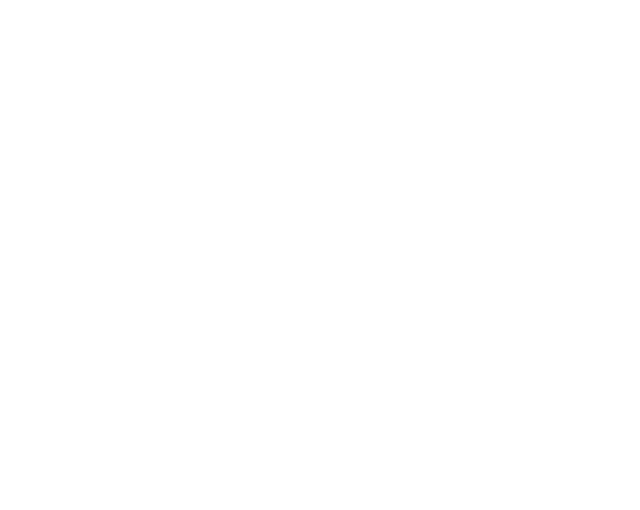
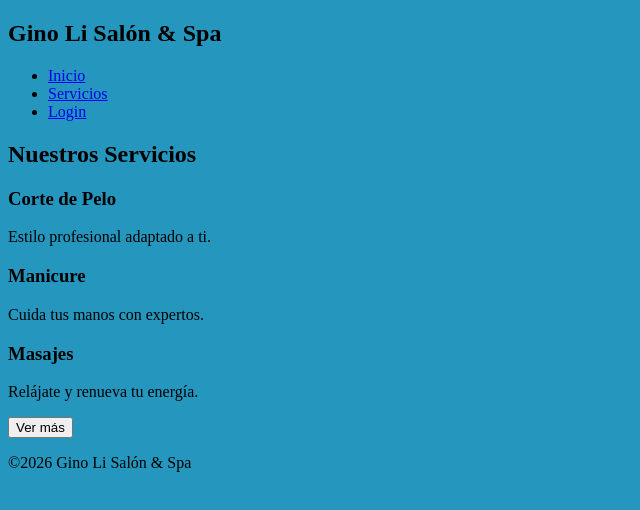
Before and after one commit to 1ts-sxmm/Gino-Li-Salon-y-Spa, a website: page public/pages/services.html in a window 1280 px wide. Shown: the whole page, without its empty margins (0-640 px from the left). Drawn offline with Linux system fonts and the light colour scheme.

Commit message:
feat: implement home page structure (index.html and services.html)

```diff
--- a/public/css/styles.css
+++ b/public/css/styles.css
@@ -1,3 +1,6 @@
+:root {
+    --color-principal: #2596be
+}
 body {
-    background-color: #2596be;
+    background-color: var(--color-principal);
 }
--- a/public/pages/services.html
+++ b/public/pages/services.html
@@ -0,0 +1,70 @@
+<!DOCTYPE html>
+<html lang="es">
+<head>
+    <meta charset="UTF-8">
+    <meta name="viewport" content="width=device-width, initial-scale=1.0">
+    <link rel="icon" href="/img/logo-principal-header.png" type="image/png">
+    <title>Servicios | Gino Li Salón & Spa</title>
+    <link rel="stylesheet" href="/css/styles.css">
+</head>
+<body>
+    <!-- NAVBAR-->
+    <header>
+
+        <nav>
+
+            <h2> Gino Li Salón & Spa</h2>
+
+            <ul>
+                <li><a href="/">Inicio</a></li>
+                <li><a href="/pages/services.html">Servicios</a></li>
+                <li><a href="/pages/login.html">Login</a></li>
+            </ul>
+
+        </nav>
+
+    </header>
+
+    <!-- SERVICES -->
+    <section class="services">
+
+        <h2>Nuestros Servicios</h2>
+
+        <div class="cards">
+
+            <div class="card">
+                <h3>Corte de Pelo</h3>
+                <p>Estilo profesional adaptado a ti.</p>
+            </div>
+
+            <div class="card">
+                <h3></h3>
+            </div>
+
+            <div class="card">
+                <h3>Manicure</h3>
+                <p>Cuida tus manos con expertos.</p>
+            </div>
+
+            <div class="card">
+                <h3>Masajes</h3>
+                <p>Relájate y renueva tu energía.</p>
+            </div>
+
+            <div>
+                <button>Ver más</button>
+            </div>
+
+        </div>
+
+    </section>
+
+    <!-- FOOTER -->
+    <footer>
+
+        <p>©2026 Gino Li Salón & Spa</p>
+
+    </footer>
+
+</body>
+</html>
```
Also changed, not shown: public/index.html (+1 -1 lines).
